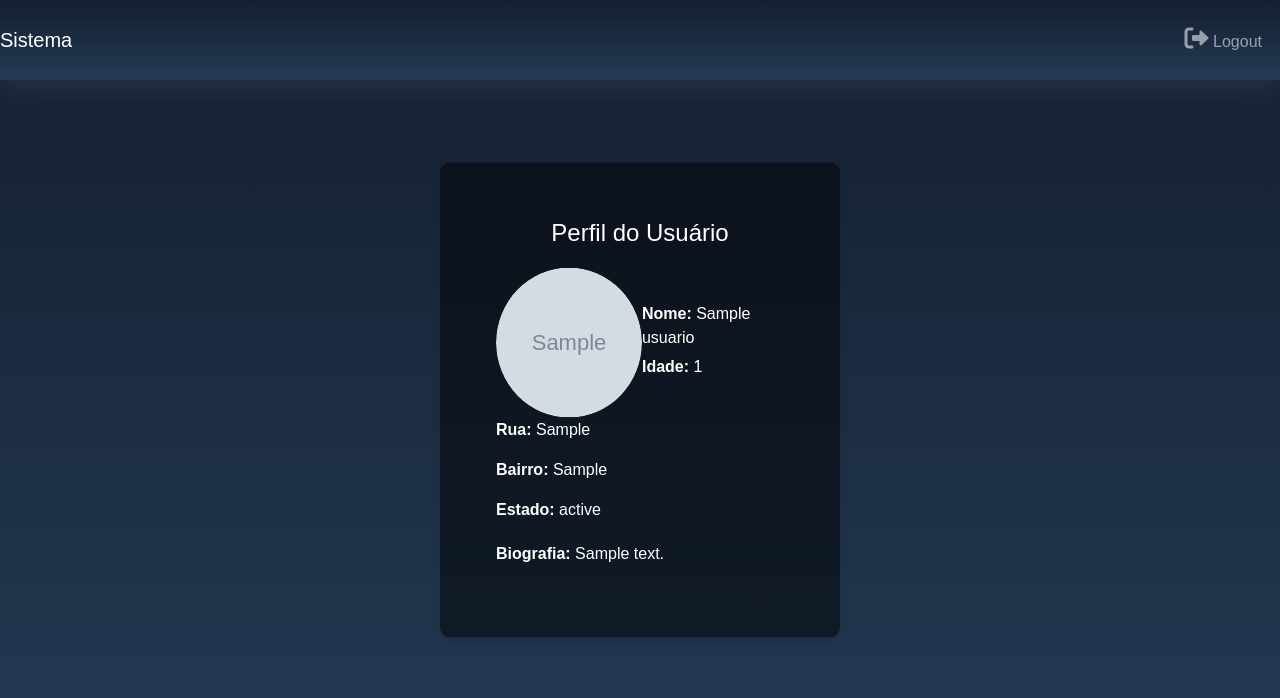
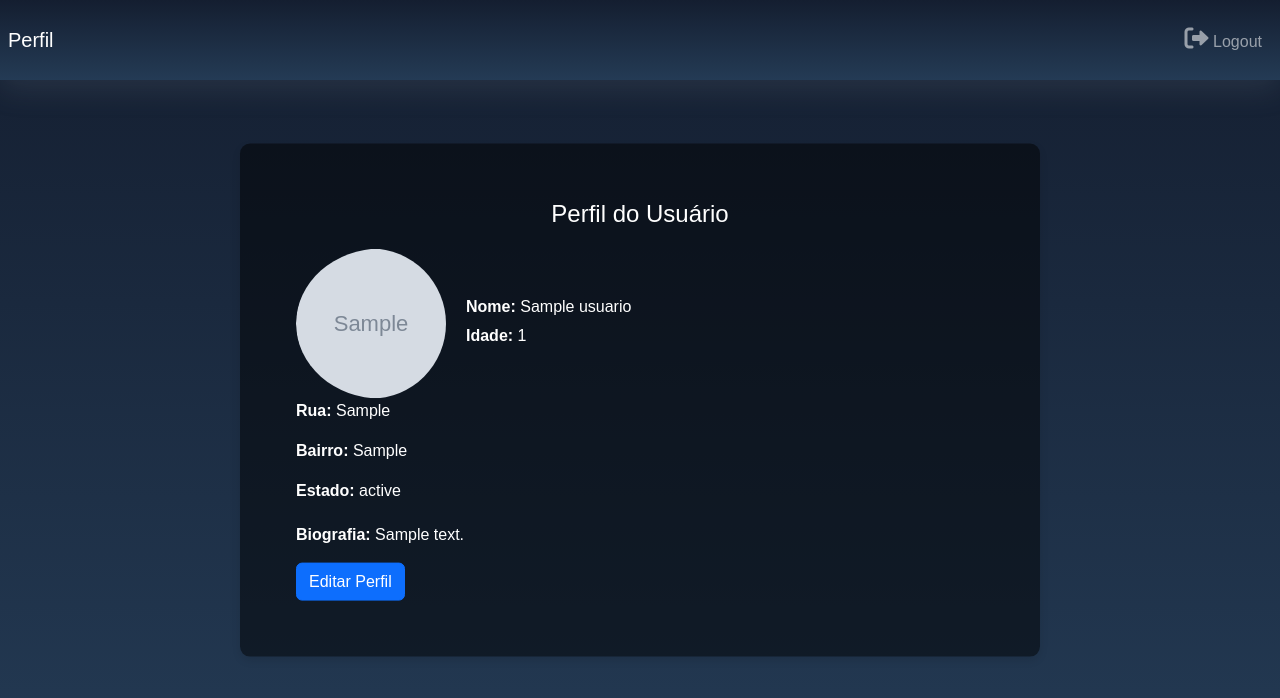
Before and after one commit to Dev-Isaque/information-users, a PHP site: page / in a window 1280 px wide. Shown: the top 698 px of the page. Run offline with PHP 8.4, Linux system fonts and the light colour scheme; the visitor is signed in with stand-in values (Sample User, id 1); tables that the repository leaves empty or names only in its code hold one stand-in row (values such as "Sample post"); grey boxes marked "Sample" are stand-in pictures; some libraries are stand-ins or nearby versions.

Commit message:
criando a função de editar cadastro

```diff
--- a/includes/login.php
+++ b/includes/login.php
@@ -1,5 +1,4 @@
 <?php include 'header.php' ?>
-
 
 <div class="background-gradient"></div>
 
@@ -31,5 +30,4 @@
   </div>
 </div>
 
-
 <?php include 'rodape.php' ?>
--- a/index.php
+++ b/index.php
@@ -15,7 +15,7 @@
 
   <header>
       <nav class="navbar navbar-expand-lg navbar-dark">
-      <a class="navbar-brand" href="#"> Sistema</a>
+        <a class="navbar-brand mx-2" href="#"> Perfil </a>
         <button class="navbar-toggler" type="button" aria-controls="navbarNav" aria-expanded="false" aria-label="Toggle navigation">
           <span class="navbar-toggler-icon"></span>
         </button>
@@ -30,17 +30,17 @@
       </nav>
   </header>
 
-<div class="container mt-5 curriculum-container">
-    <div class="card curriculum-card form-box">
+  <div class="container mt-5 perfil-container">
+      <div class="card perfil-card card-box">
           <div class="card-body">
-            <h3 class="card-title curriculum-title"> Perfil do Usuário </h3>
-            <div class="d-flex align-items-center curriculum-info">
+              <h3 class="card-title perfil-title"> Perfil do Usuário </h3>
+              <div class="d-flex align-items-center perfil-info">
                   <?php if(!empty($imagem_perfil)): ?>
-                    <div class="rounded-circle overflow-hidden mr-3">
+                      <div class="rounded-circle overflow-hidden mr-3 img-profile">
                           <img src="src/image/uploads/<?php echo $imagem_perfil; ?>" alt="Imagem de Perfil" class="img-fluid">
                       </div>
                   <?php endif; ?>
-                <div class="curriculum-details">
+                  <div class="perfil-details user-info">
                       <p><strong>Nome:</strong> <?php echo $nome; ?></p>
                       <p><strong>Idade:</strong> <?php echo $idade; ?></p>
                   </div>
@@ -48,7 +48,10 @@
               <p><strong>Rua:</strong> <?php echo $rua; ?></p>
               <p><strong>Bairro:</strong> <?php echo $bairro; ?></p>
               <p><strong>Estado:</strong> <?php echo $estado; ?></p>
-            <p class="curriculum-bio"><strong>Biografia:</strong> <?php echo $biografia; ?></p>
+              <p class="perfil-bio"><strong>Biografia:</strong> <?php echo $biografia; ?></p>
+
+              <!-- Botão de edição -->
+              <a href="includes/editar-perfil.php" class="btn btn-primary">Editar Perfil</a>
           </div>
       </div>
   </div>
--- a/src/css/style.css
+++ b/src/css/style.css
@@ -3,17 +3,17 @@ html, body {
   margin: 0;
   padding: 0;
   font-family: sans-serif;
-  overflow-x: hidden; /* Impede a barra de rolagem horizontal */
+  overflow-x: hidden;
 }
 
 .background-gradient {
   position: fixed;
   top: 0;
   left: 0;
-  width: 100vw; /* Largura em relação à largura da janela de visualização */
-  height: 100vh; /* Altura em relação à altura da janela de visualização */
+  width: 100vw;
+  height: 100vh;
   z-index: -1;
-  background: linear-gradient(#141e30, #243b55); /* Gradiente de fundo */
+  background: linear-gradient(#141e30, #243b55);
 }
 
 .gradient-container {
@@ -23,6 +23,94 @@ html, body {
   padding-top: 120px;
 }
 
+/****** PAGINA DE INDEX ******/
+
+.card-box {
+  position: absolute;
+  top: 50%;
+  left: 50%;
+  width: 800px;
+  padding: 40px;
+  transform: translate(-50%, -50%);
+  z-index: 1;
+  box-sizing: border-box;
+  box-shadow: 0 15px 25px rgba(0,0,0,.6);
+  border-radius: 10px;
+  background: rgba(0,0,0,.5);
+  color: #fff;
+}
+
+
+.perfil-container {
+  max-width: 600px;
+  margin: auto;
+  padding: 20px;
+}
+
+.perfil-card {
+  border: none;
+  box-shadow: 0 4px 8px rgba(0, 0, 0, 0.1);
+}
+
+.perfil-title {
+  font-size: 24px;
+  margin-bottom: 20px;
+  text-align: center;
+}
+
+.perfil-info {
+  display: flex;
+  align-items: center;
+}
+
+.perfil-info img {
+  width: 150px;
+  height: 150px;
+  object-fit: cover;
+  border-radius: 50%;
+  margin-right: 20px;
+}
+
+.perfil-details {
+  flex-grow: 1;
+}
+
+.perfil-details p {
+  margin-bottom: 5px;
+}
+
+.perfil-bio {
+  margin-top: 20px;
+}
+
+/* Adicionando animações */
+@keyframes fadeIn {
+  from { opacity: 0; }
+  to { opacity: 1; }
+}
+
+.img-profile, .user-info {
+  animation: fadeIn 2s ease forwards;
+}
+
+/* Animação de slide-in para as informações do usuário */
+.user-info {
+  opacity: 0;
+  transform: translateY(50px);
+  animation: slideIn 1s ease-in-out forwards;
+}
+
+@keyframes slideIn {
+  from {
+    opacity: 0;
+    transform: translateY(50px);
+  }
+  to {
+    opacity: 1;
+    transform: translateY(0);
+  }
+}
+
 /****** PAGINA DE LOGIN / CADASTRO******/
 .white-text {
   color: #fff;
@@ -30,17 +118,18 @@ html, body {
 
 .form-box {
   position: absolute;
-  top: 50%; /* Posiciona o topo do elemento no centro vertical da janela de visualização */
-  left: 50%; /* Posiciona a esquerda do elemento no centro horizontal da janela de visualização */
-  width: 400px;
+  top: 50%;
+  left: 50%;
+  width: 80%; /* Alterado para 80% da largura da tela */
+  max-width: 400px; /* Adicionado para limitar a largura máxima */
   padding: 40px;
-  transform: translate(-50%, -50%); /* Centraliza o elemento horizontalmente e verticalmente */
-  z-index: 1; /* Garante que o formulário esteja acima do gradiente de fundo */
+  transform: translate(-50%, -50%);
+  z-index: 1;
   box-sizing: border-box;
   box-shadow: 0 15px 25px rgba(0,0,0,.6);
   border-radius: 10px;
-  background: rgba(0,0,0,.5); /* Fundo semitransparente */
-  color: #fff; /* Cor do texto */
+  background: rgba(0,0,0,.5);
+  color: #fff;
 }
 
 .form-box h2 {
@@ -120,8 +209,6 @@ font-size: 12px;
   font-size: 12px;
   padding-left: 5px;
 }
-
-
 
 .form-box form .submit-btn {
   position: relative;
@@ -248,6 +335,20 @@ animation-delay: .75s
   margin-bottom: 120px;
 }
 
+/* Adicionando media queries para dispositivos menores */
+@media (max-width: 768px) {
+  .form-box {
+    width: 90%; /* Alterado para 90% da largura da tela em dispositivos menores */
+  }
+}
+
+/* Adicionando media queries para dispositivos muito pequenos */
+@media (max-width: 480px) {
+  .form-box {
+    padding: 20px; /* Reduzindo o preenchimento em dispositivos muito pequenos */
+  }
+}
+
 
 /****** NAVBAR ******/
 .navbar {
@@ -322,50 +423,6 @@ animation-delay: .75s
   }
 }
 
-/****** PAGINA DE INDEX ******/
-
-.curriculum-container {
-    max-width: 600px;
-    margin: auto;
-    padding: 20px;
-}
-
-.curriculum-card {
-    border: none;
-    box-shadow: 0 4px 8px rgba(0, 0, 0, 0.1);
-}
-
-.curriculum-title {
-    font-size: 24px;
-    margin-bottom: 20px;
-    text-align: center;
-}
-
-.curriculum-info {
-    display: flex;
-    align-items: center;
-}
-
-.curriculum-info img {
-    width: 150px;
-    height: 150px;
-    object-fit: cover;
-    border-radius: 50%;
-    margin-right: 20px;
-}
-
-.curriculum-details {
-    flex-grow: 1;
-}
-
-.curriculum-details p {
-    margin-bottom: 5px;
-}
-
-.curriculum-bio {
-    margin-top: 20px;
-}
-
 /* Estilos para dispositivos móveis */
 @media (max-width: 768px) {
     .curriculum-info {
--- a/src/js/script.js
+++ b/src/js/script.js
@@ -51,6 +51,7 @@ $('#cadastro-form').submit(function(event) {
                 $('#email').val('');
                 $('#password').val('');
                 alert(response);
+                window.location.href = 'login.php';
             },
             error: function(xhr, status, error) {
                 console.error(xhr.responseText);
@@ -90,6 +91,38 @@ $('#informacoes-form').submit(function(event) {
         error: function(xhr, status, error) {
             console.error(xhr.responseText);
             $('#error-msg').text('Ocorreu um erro durante o cadastro. Por favor, tente novamente.');
+        }
+    });
+});
+
+$('#editar-perfil-form').submit(function(event) {
+    // Previne o comportamento padrão do formulário
+    event.preventDefault();
+
+    // Obtém os dados do formulário
+    var formData = new FormData(this);
+
+    // Envia os dados usando AJAX
+    $.ajax({
+        url: '../src/classes/editar-perfil.php',
+        type: 'POST',
+        data: formData,
+        dataType: 'json',
+        contentType: false,
+        processData: false,
+        success: function(response) {
+            // Verifica se a atualização foi bem-sucedida
+            if (response.success) {
+                // Redireciona para a página de perfil
+                window.location.href = '../index.php';
+            } else {
+                // Exibe uma mensagem de erro
+                alert('Erro ao atualizar o perfil.');
+            }
+        },
+        error: function() {
+            // Exibe uma mensagem de erro em caso de falha na requisição AJAX
+            alert('Erro ao enviar dados.');
         }
     });
 });
```
Also changed, not shown: includes/editar-perfil.php (added, +50 -0 lines), src/classes/editar-perfil.php (added, +35 -0 lines), src/image/uploads/abre01253.jpg (added). Lines whose indentation alone changed are shown as unchanged.
